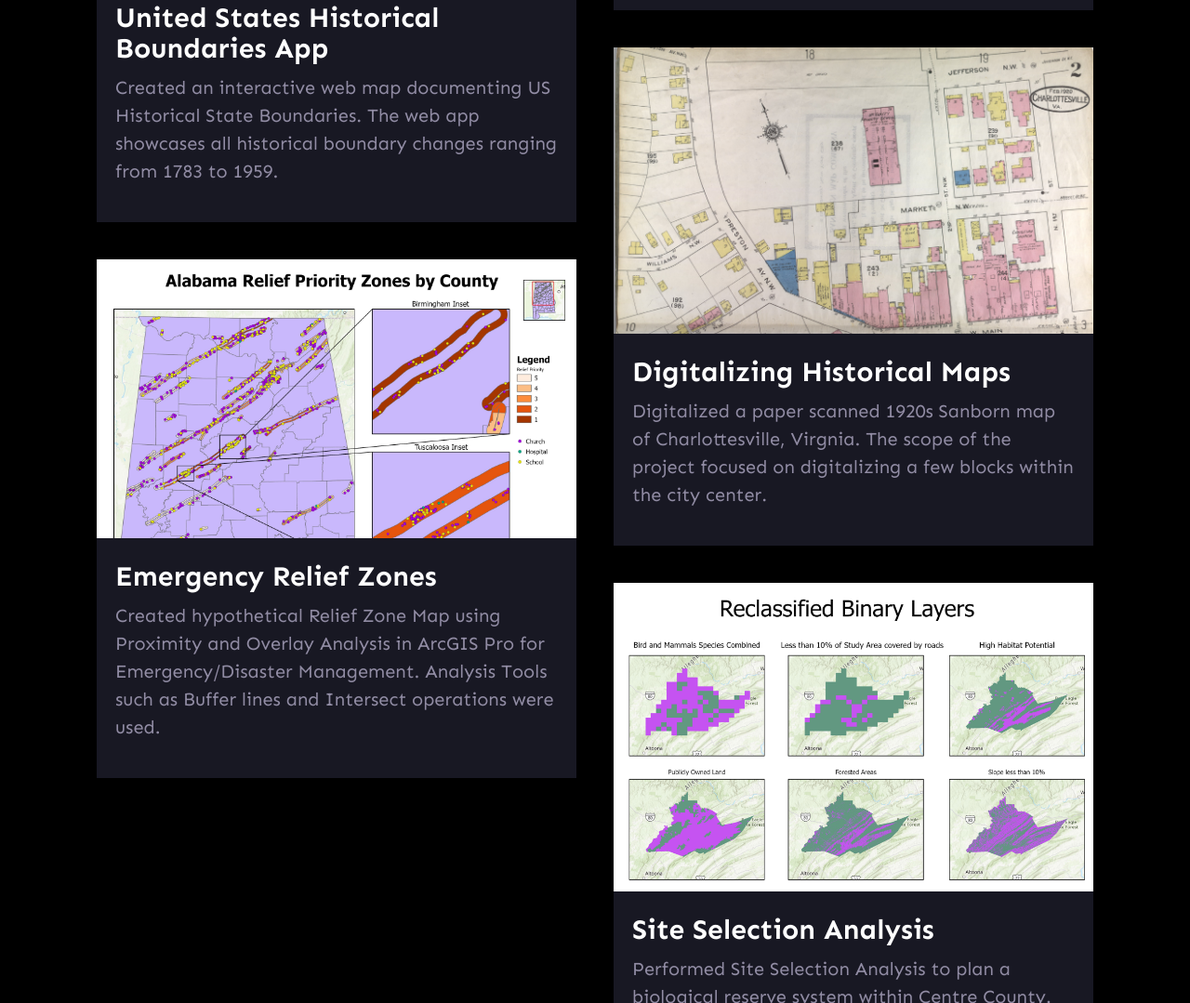
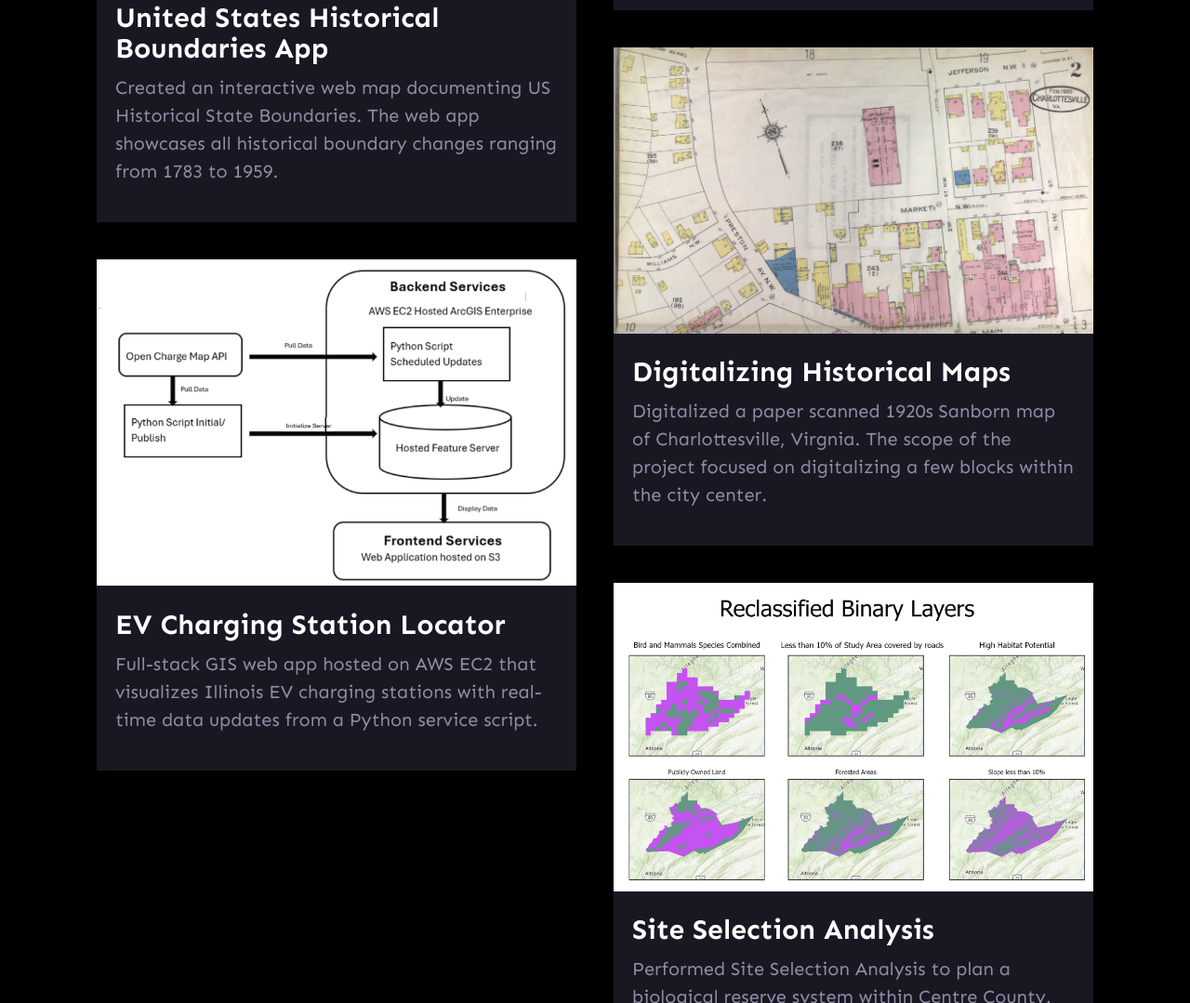
Before and after one commit to williamxin14/williamxin14.github.io, a plain HTML site: page projects.html in a window 1280 px wide. Shown: the part 1714-2793 px from the top of the page at 93% size. Drawn offline with nearby package versions, Linux system fonts and the light colour scheme.

Commit message:
deployed new portfolio card on website

```diff
--- a/projects.html
+++ b/projects.html
@@ -62,6 +62,19 @@
                             </footer>
                         </div>
                     </a>
+                     <a href="classwork/aws_server.html">
+                        <div class="card" data-aos="zoom-in-right" data-aos-duration="750">
+                            <div class="project__image">
+                                <img src="images/aws_diagram.png" />
+                            </div>
+                            <footer class="project__description">
+                                <h3 class="feature__heading">EV Charging Station Locator </h3>
+                                <p>Full-stack GIS web app hosted on AWS EC2 that visualizes Illinois EV charging stations with real-time data updates
+                                    from a Python service script.</p>
+                            </footer>
+                        </div>
+                    </a>
+                     <!-- replaced project card
                     <a href="classwork/relief_zone.html">
                         <div class="card" data-aos="zoom-in-right" data-aos-duration="750">
                             <div class="project__image">
@@ -76,6 +89,7 @@
                             </footer>
                         </div>
                     </a>
+                    -->
                 </div>
             </div>
             <div class="normal-wrapper">
```
Also changed, not shown: classwork/aws_server.html (+2 -2 lines).
